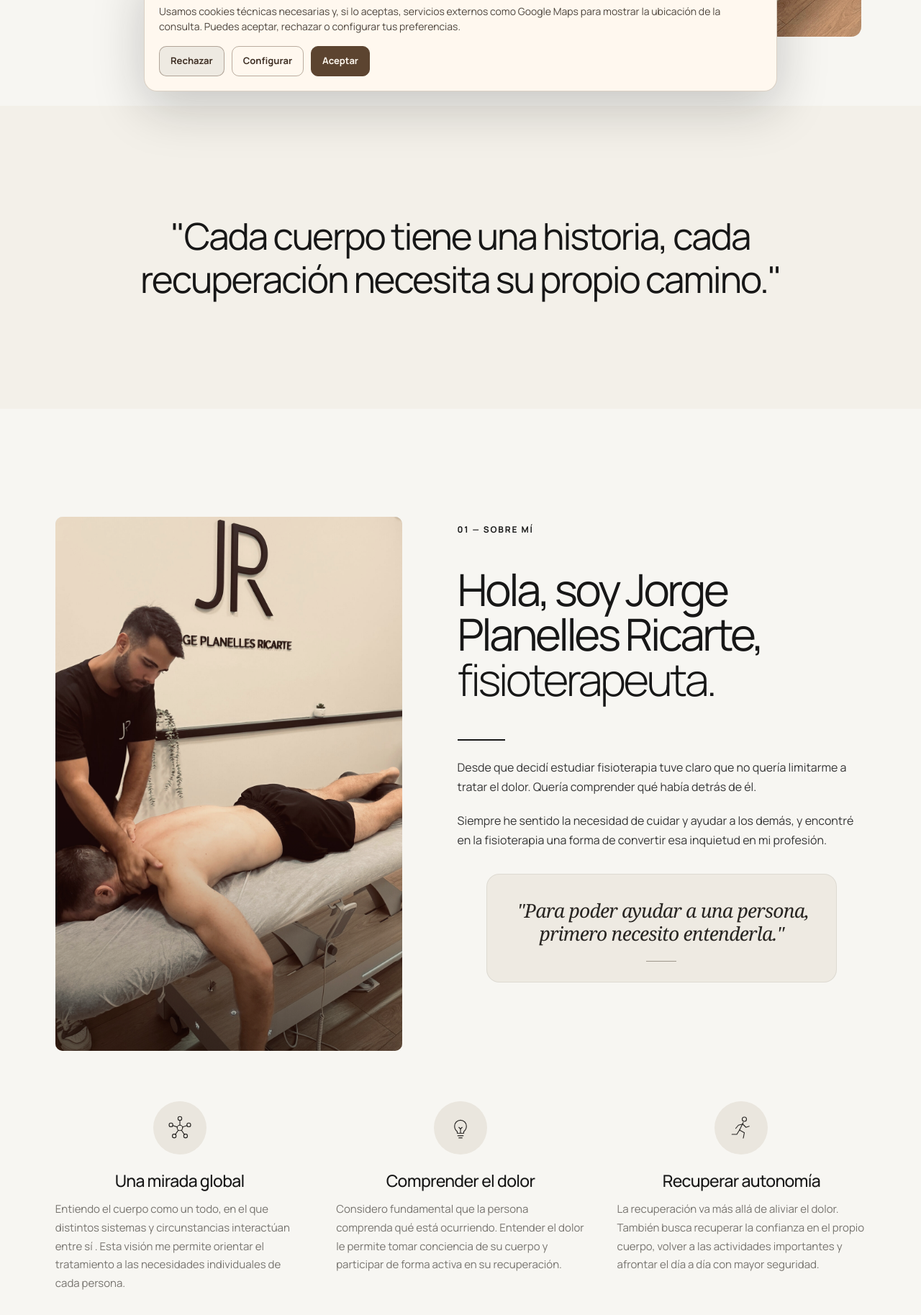
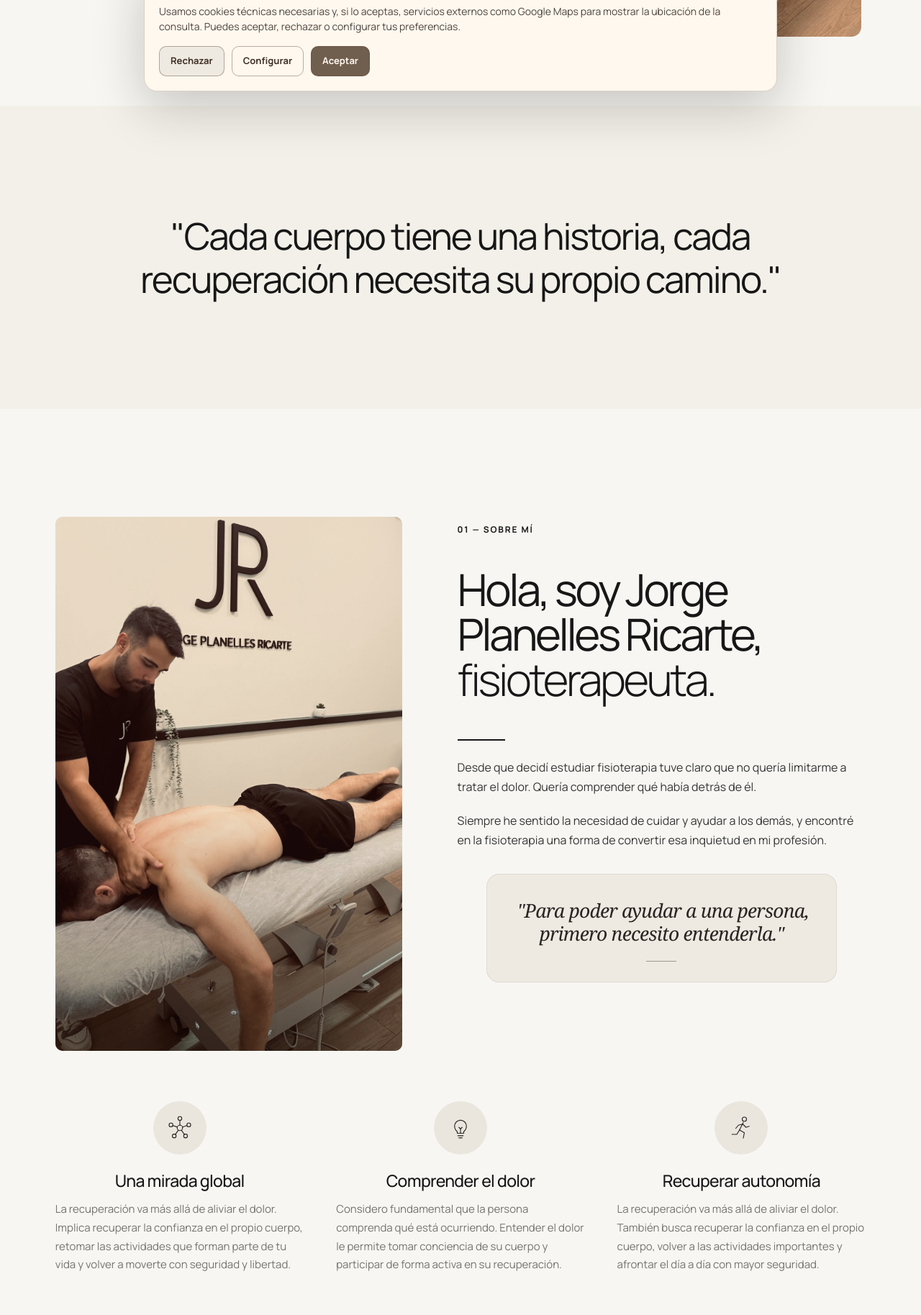
Before and after one commit to oficiososia/jprfisio, a plain HTML site: page index.html in a window 1280 px wide. Shown: the part 653-2480 px from the top of the page at 72% size. Drawn offline with Linux system fonts and the light colour scheme.

Commit message:
Update index.html

```diff
--- a/index.html
+++ b/index.html
@@ -289,7 +289,7 @@
     .cookie-banner p{margin:0;color:#4d453d;font-size:14px;line-height:1.55}
     .cookie-actions{display:flex;gap:10px;flex-wrap:wrap;margin-top:16px}
     .cookie-btn,.map-placeholder button{display:inline-flex;align-items:center;justify-content:center;min-height:42px;padding:0 15px;border:1px solid rgba(92,68,48,.42);border-radius:10px;background:transparent;color:#3f3025;font-size:13px;font-weight:700;cursor:pointer}
-    .cookie-btn.dark{background:#5C4430;color:#fff8ef;border-color:#5C4430}
+    .cookie-btn.dark{background:#6b5848f5;color:#fff8ef;border-color:#6b5848f5}
     .cookie-btn.light{background:#EEEAE2}
     .cookie-panel{display:none;margin-top:16px;padding-top:15px;border-top:1px solid rgba(92,68,48,.18)}
     .cookie-banner.is-configuring .cookie-panel{display:grid;gap:12px}
@@ -297,7 +297,7 @@
     .cookie-option b{display:block;font-size:14px}
     .cookie-option>span{display:block}
     .cookie-option>span>span{display:block;margin-top:3px;color:#686058;font-size:12.5px;line-height:1.45}
-    .cookie-option input{width:18px;height:18px;accent-color:#5C4430}
+    .cookie-option input{width:18px;height:18px;accent-color:#6b5848f5}
     .reveal{opacity:0;transform:translateY(20px);transition:opacity .65s ease,transform .65s ease}
     .reveal.on{opacity:1;transform:none}
     @media(max-width:900px){
@@ -431,7 +431,7 @@
         <svg viewBox="0 0 48 48"><circle cx="24" cy="24" r="5"></circle><circle cx="24" cy="6.5" r="3.5"></circle><circle cx="40.5" cy="18.5" r="3.5"></circle><circle cx="34.5" cy="39" r="3.5"></circle><circle cx="13.5" cy="39" r="3.5"></circle><circle cx="7.5" cy="18.5" r="3.5"></circle><path d="M24 10v9M37.2 19.6l-8.4 2.9M32.4 36.2l-5.4-7.6M15.6 36.2l5.4-7.6M10.8 19.6l8.4 2.9"></path></svg>
       </div>
       <h3>Una mirada global</h3>
-      <p>Entiendo el cuerpo como un todo, en el que distintos sistemas y circunstancias interactúan entre sí . Esta visión me permite orientar el tratamiento a las necesidades individuales de cada persona.</p>
+      <p>La recuperación va más allá de aliviar el dolor. Implica recuperar la confianza en el propio cuerpo, retomar las actividades que forman parte de tu vida y volver a moverte con seguridad y libertad.</p>
     </article>
     <article class="about-principle">
       <div class="about-icon" aria-hidden="true">
```
